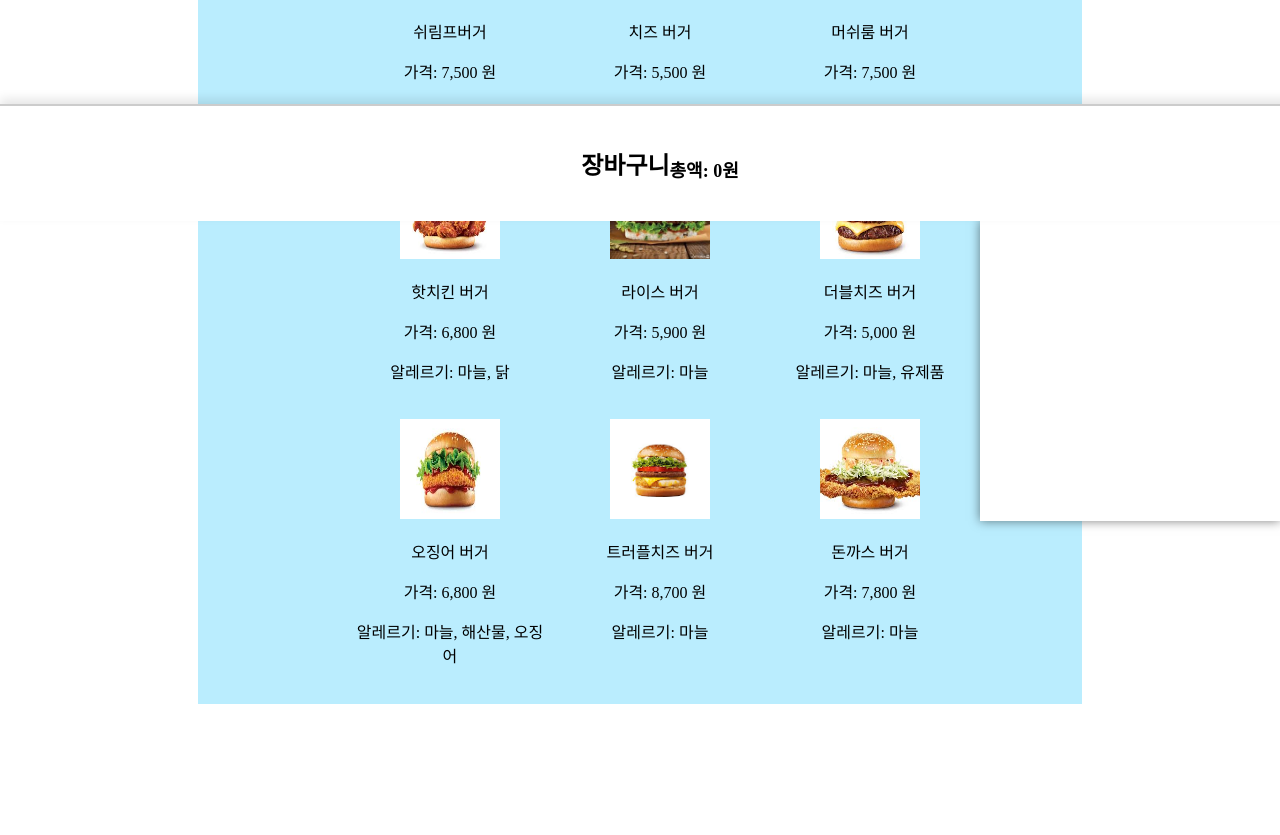
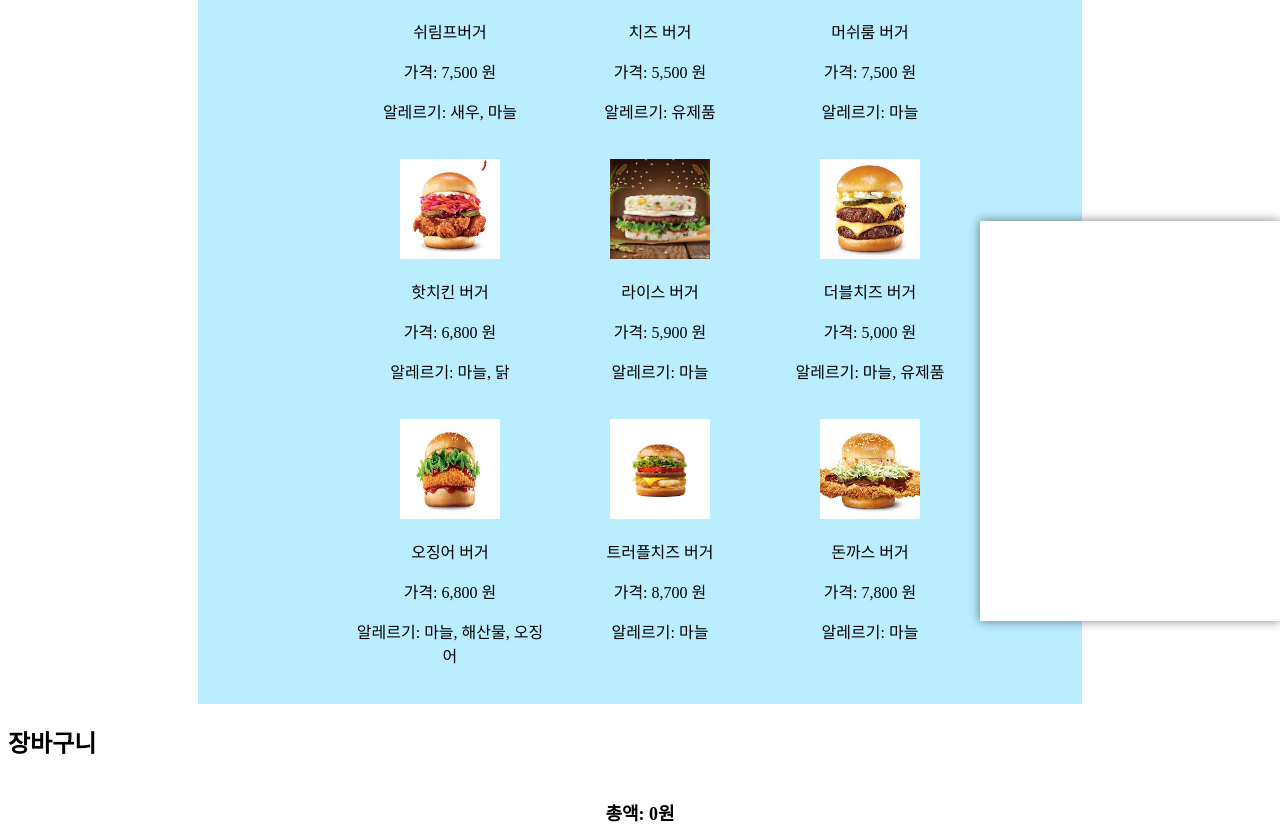
Before and after one commit to Kim-kym/TeamProject-second, a React (Vite) app: page /test in a window 1280 px wide. Shown: the part 579-1414 px from the top of the page. Before the commit the page ends 1291 px from the top, so only its background shows below. Built offline with nearby package versions, Linux system fonts and the light colour scheme.

Commit message:
수정진행중

```diff
--- a/src/app/mainHome.jsx
+++ b/src/app/mainHome.jsx
@@ -11,12 +11,8 @@ import CartList from "../components/cart/cartList";
 
 function App() {
   const [currentMenu, setCurrentMenu] = useState("burger"); // 초기 메뉴는 'burger'
-
-  // 장바구니 상태 관리
-  const [cart, setCart] = useState([]);
-
-  // 장바구니 열림/닫힘 상태
-  const [isCartOpen, setIsCartOpen] = useState(false);
+  const [cart, setCart] = useState([]); // 장바구니 상태 관리
+  const [isCartOpen, setIsCartOpen] = useState(false); // 장바구니 열림/닫힘 상태
 
   // 장바구니에 항목 추가
   const addToCart = (item) => {
@@ -48,6 +44,16 @@ function App() {
       cart.map((item) => (item.id === itemId ? { ...item, quantity } : item))
     );
   };
+
+  // 장바구니 총 가격 계산
+  // const getTotalPrice = () => {
+  //   return cart.reduce((total, item) => total + item.price * item.quantity, 0);
+  // };
+
+  // 장바구니 총 수량 계산
+  // const getTotalQuantity = () => {
+  //   return cart.reduce((total, item) => total + item.quantity, 0);
+  // };
 
   //메뉴 목록 리스트
   const [burgerSetMenuList] = useState([
@@ -481,17 +487,6 @@ function App() {
         {/* 카테고리 선택창 */}
         <Category setCurrentMenu={setCurrentMenu} />
 
-        {/* 장바구니 리스트 */}
-        <div
-          className={`cart-container ${isCartOpen ? "open" : ""}`}
-          onClick={() => setIsCartOpen(!isCartOpen)} // 장바구니 열기/닫기
-        ></div>
-        <CartList
-          cart={cart}
-          removeFromCart={removeFromCart}
-          updateQuantity={updateQuantity}
-        />
-
         {/* 조건부 렌더링 */}
         <div id="choice">
           {/* 버거 세트 메뉴 리스트 */}
@@ -524,8 +519,18 @@ function App() {
             <SideMenuList sideList={sideList} addToCart={addToCart} />
           )}
         </div>
+      </main>
 
-      </main>
+      {/* 장바구니 리스트 */}
+      <div
+        className={`cart-container ${isCartOpen ? "open" : ""}`}
+        onClick={() => setIsCartOpen(!isCartOpen)} // 장바구니 열기/닫기
+      ></div>
+      <CartList
+        cart={cart}
+        removeFromCart={removeFromCart}
+        updateQuantity={updateQuantity}
+      />
     </div>
   );
 }
--- a/src/components/cart/cartList.jsx
+++ b/src/components/cart/cartList.jsx
@@ -33,11 +33,11 @@ function CartList({ cart, removeFromCart, updateQuantity }) {
       <div className="cart-items">
         {cart.map((item) => (
           <div key={item.id} className="cart-item">
-            <img
+            {/* <img
               src={item.imgurl}
               alt={item.name}
               style={{ width: "100px", marginRight: "10px" }}
-            />
+            /> */}
             <div className="item-details">
               <span>{item.name}</span> <p>{item.price}원</p>
               <div className="quantity-container">
--- a/src/styled/mainHome.css
+++ b/src/styled/mainHome.css
@@ -90,19 +90,29 @@ li:hover{
   background-color: lightgoldenrodyellow;
 }
 
+.cart-summary {
+  margin: 20px 0;
+  font-size: 16px;
+  font-weight: bold;
+  color: #333;
+}
+.cart-summary div {
+  margin-bottom: 10px;
+  font-size: 14px;
+}
+
 /* 장바구니 고정 */
-#cart {
+.cart-container {
   position: fixed;
   bottom: 0;
-  left: 0;
-  width: 100%;
-  background-color: #fff;
-  border-top: 2px solid #ccc;
-  padding: 20px;
-  z-index: 1000;
-  box-shadow: 0px -5px 10px rgba(0, 0, 0, 0.1);
-  max-height: 70vh; /* 장바구니의 최대 높이 설정 */
-  overflow-y: auto; /* 내용이 넘칠 경우 스크롤 가능하게 설정 */
+  right: 0;
+  width: 300px;
+  height: 50vh; /* 장바구니 높이 설정 */
+  background-color: white;
+  box-shadow: 0 0 10px rgba(0, 0, 0, 0.5);
+  transition: transform 0.3s ease;
+  transform: translateY(100%); /* 기본 상태는 화면 아래에 숨겨짐 */
+  overflow-y: auto; /* 스크롤 가능 */
 }
 
 /* 카테고리별 합산 금액 스타일 */
@@ -114,45 +124,33 @@ li:hover{
 /* 장바구니 항목들을 가로로 나열 */
 .cart-items {
   display: flex;
-  flex-wrap: wrap; /* 항목들이 공간을 넘치면 아래로 내려가도록 설정 */
-  gap: 20px; /* 항목들 간의 간격 */
-  justify-content: flex-start; /* 왼쪽 정렬 */
-  margin-top: 10px;
+  flex-direction: column;
+  gap: 10px;
 }
 
 /* 장바구니 항목 스타일 */
 .cart-item {
   display: flex;
-  flex-direction: row; /* 항목을 가로로 나열 */
-  align-items: center;
   justify-content: space-between;
-  width: 100%; /* 전체 너비 */
-  max-width: 600px; /* 항목 너비 제한 */
+  padding: 10px;
   border: 1px solid #ddd;
-  padding: 10px;
   border-radius: 8px;
-  box-shadow: 0px 4px 6px rgba(0, 0, 0, 0.1);
-  margin-bottom: 10px;
+  box-shadow: 0 4px 6px rgba(0, 0, 0, 0.1);
 }
 
-.cart-item img {
-  width: 100px;
-  margin-right: 10px;
-}
-
+/* 고정된 장바구니 컨테이너 */
 .cart-container {
   position: fixed;
   bottom: 0;
   right: 0;
   width: 300px;
-  height: 300px;
+  height: 50vh; /* 높이를 절반으로 설정 */
   background-color: white;
   box-shadow: 0 0 10px rgba(0, 0, 0, 0.5);
   transition: transform 0.3s ease;
   transform: translateY(100%); /* 기본 상태는 아래로 내려가 있음 */
-  overflow-y: auto;
+  overflow-y: auto; /* 내용이 넘칠 경우 스크롤 가능하게 설정 */
 }
-
 
 .cart-container.open {
   transform: translateY(0); /* 열리면 위로 올라옴 */
```
